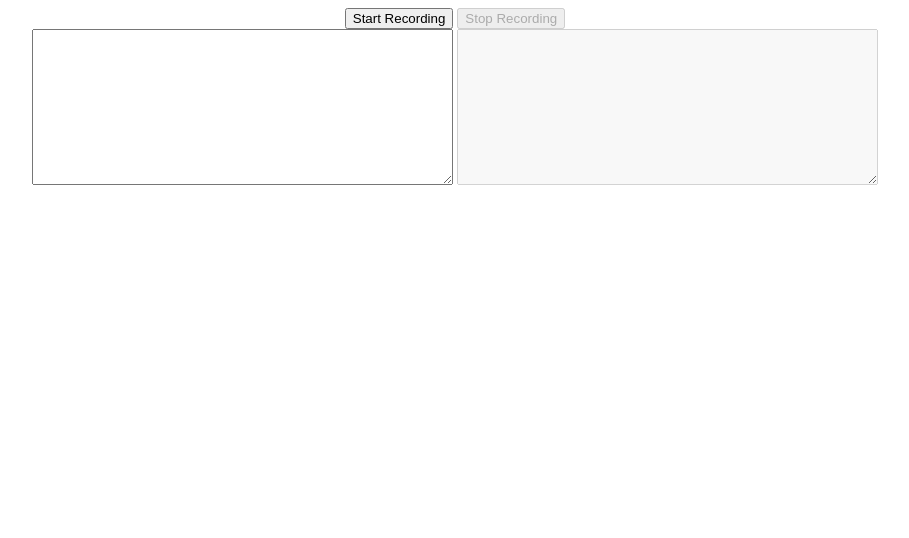
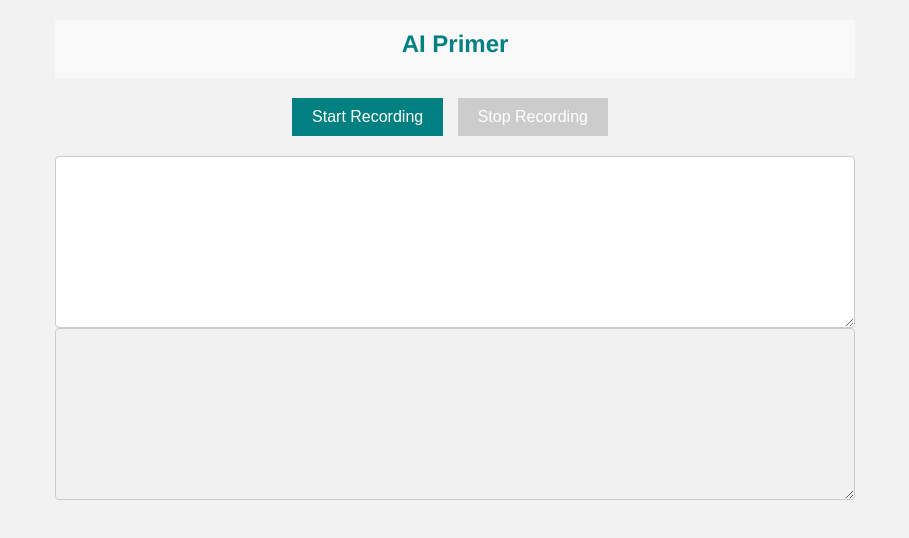
Before and after one commit to nitzansaar/AI_Primer, a website: page index.html in a window 1280 px wide. Shown: the whole page, without its empty margins (185-1094 px from the left). Drawn offline with nearby package versions, Linux system fonts and the light colour scheme.

```diff
--- a/app.js
+++ b/app.js
@@ -1,6 +1,3 @@
-/*
-* Nitzan Saar
-*/
 $(function () {
 
   // Get references to the input and button elements
--- a/index.html
+++ b/index.html
@@ -4,20 +4,15 @@
     <title>AI Primer</title>
     <meta charset="utf-8">
     <meta name="viewport" content="width=device-width, initial-scale=1">
-    <style>
-        .center-align {
-            text-align: center;
-        }
-        .center-align textarea {
-            margin: 0 auto;
-        }
-    </style>
+    <link rel="stylesheet" type="text/css" href="style.css">
     <script src="https://code.jquery.com/jquery-3.6.0.min.js"></script>
     <script src="app.js"></script>
 </head>
 <body>
 <div class="container">
-    <div class="message"></div>
+    <div class="message">
+        <div id="logo">AI Primer</div>
+    </div>
     <div id="messages"></div>
     <div id="buttons" class="center-align">
         <button class="recording-btn" id="start-button">Start Recording</button>
--- a/server.js
+++ b/server.js
@@ -1,6 +1,3 @@
- /*
-* Nitzan Saar
-*/
  const express = require("express");
  const app = express();
  const { Configuration, OpenAIApi } = require("openai");
--- /dev/null
+++ b/style.css
@@ -0,0 +1,76 @@
+    body {
+        font-family: Arial, sans-serif;
+        background-color: #f2f2f2;
+        margin: 0;
+        padding: 0;
+    }
+
+    .container {
+        max-width: 800px;
+        margin: 0 auto;
+        padding: 20px;
+    }
+
+    .center-align {
+        text-align: center;
+    }
+
+    .center-align textarea {
+        margin: 0 auto;
+        display: block;
+    }
+
+    .message {
+        background-color: #f9f9f9;
+        padding: 10px;
+        margin-bottom: 20px;
+    }
+
+    #buttons {
+        margin-top: 20px;
+    }
+
+    .recording-btn {
+        background-color: #008080;
+        color: #fff;
+        border: none;
+        padding: 10px 20px;
+        text-align: center;
+        text-decoration: none;
+        display: inline-block;
+        font-size: 16px;
+        margin-right: 10px;
+        cursor: pointer;
+    }
+
+    .recording-btn:disabled {
+        background-color: #ccc;
+        cursor: not-allowed;
+    }
+
+    #voice-recording-section {
+        margin-top: 20px;
+    }
+
+    #input,
+    #chatgpt-response {
+        width: 100%;
+        padding: 10px;
+        box-sizing: border-box;
+        border: 1px solid #ccc;
+        border-radius: 4px;
+        resize: vertical;
+    }
+
+    #output {
+        margin-top: 10px;
+    }
+
+    #logo {
+        font-size: 24px;
+        font-weight: bold;
+        margin-bottom: 10px;
+        text-align: center;
+        color: #008080;
+        font-family: Helvetica, Arial, sans-serif;
+    }
```
Also changed, not shown: 1 other file.
